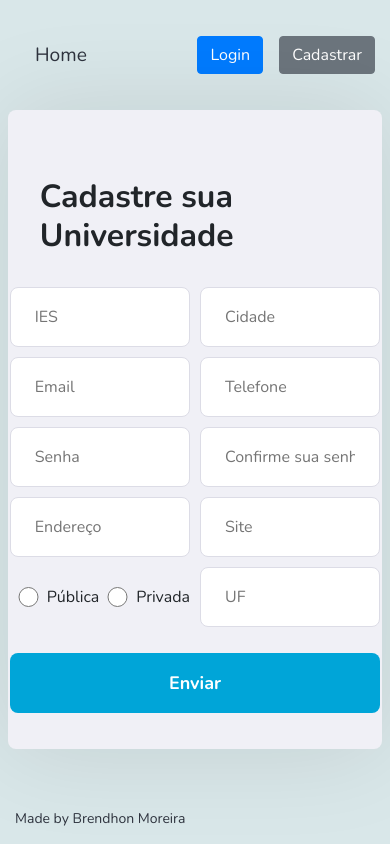
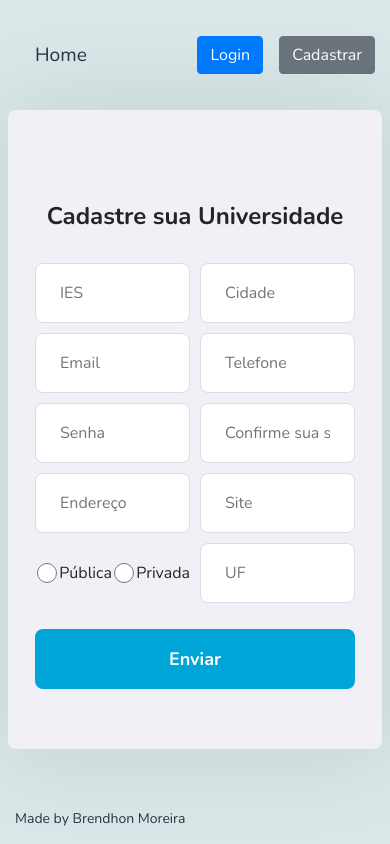
Before and after one commit to Brendhon/SearchFacul_Web, a React (Create React App) app: page /register in a window 390 px wide. Built offline with nearby package versions, Linux system fonts and the light colour scheme.

Commit message:
change: responsivity in University Form

```diff
--- a/src/components/Form/University.css
+++ b/src/components/Form/University.css
@@ -1,8 +1,8 @@
 .university-content form {
-    width: 60vw;
+    width: 800px;
+
     display: grid;
     gap: 10px;
-    align-self: center;
     grid-template-columns: 1fr 1fr 1fr 1fr;
     grid-template-areas:
     "IES  IES  city city"
@@ -11,6 +11,7 @@
     "address address site site "
     "radio radio UF UF "
     "button button button button";
+    align-self: center;
 }
 
 .university-content form .IES {
@@ -57,7 +58,7 @@
     grid-area: radio;
     display: flex;
     align-items: center;
-    margin-right: 50%;
+    margin-right: 20%;
 }
 
 .university-content form .radio .public {
@@ -72,40 +73,19 @@
     filter: brightness(90%);
 }
 
-@media(max-width: 1024px) {
-    .university-content form .radio {
-        margin-right: 20%;
+@media(max-width: 850px) {
+    .university-content form {
+        width: 500px;
     }
 }
 
-@media(max-width: 700px) {
-
-    .university-content {
-        margin: 0 1%;
-    }
-
-    .university-content h1 {
-        font-size: 1.5rem;
+@media(max-width: 550px) {
+    .university-content form {
+        width: 320px;
     }
 
     .university-content form .radio {
-        margin: 0;
-    }
-
-    .university-content form {
-        width: 95vw;
-        grid-template-columns: 1fr 1fr;
-        justify-content: center;
-        align-items: center;
-        align-content: center;
-        align-self: center;
-        grid-template-areas:
-            "IES city"
-            "email telephone"
-            "password confirmPassword "
-            "address site "
-            "radio UF "
-            "button button";
+        margin-right: 0;
     }
 
     .university-content form .radio .public {
@@ -117,18 +97,22 @@
     }
 }
 
-@media(max-width: 320px) {
-
-    .university-content h1 {
-        font-size: 1.2rem;
-    }
-
-
-    .university-content form .radio .public {
-        height: 15px;
-    }
-
-    .university-content form .radio .private {
-        height: 15px;
+@media(max-width: 350px) {
+    .university-content form {
+        width: 200px;
+        grid-template-columns: 1fr;
+        grid-template-areas:
+        "IES"
+        "city"
+        "email"
+        "telephone"
+        "password"
+        "confirmPassword "
+        "address"
+        "site "
+        "radio"
+        "UF "
+        "button";
+        margin-bottom: 10px;
     }
 }
--- a/src/pages/Register/styles.css
+++ b/src/pages/Register/styles.css
@@ -19,3 +19,21 @@
     font-size: 2rem;
     font-weight: 800;
 }
+
+@media(max-width: 480px) {
+    .register-container .register-content h1 {
+        font-size: 1.5rem;
+    }
+}
+
+@media(max-width: 380px) {
+    .register-container .register-content h1 {
+        font-size: 1.2rem;
+    }
+}
+
+@media(max-width: 320px) {
+    .register-container .register-content h1 {
+        font-size: 1rem;
+    }
+}
```
